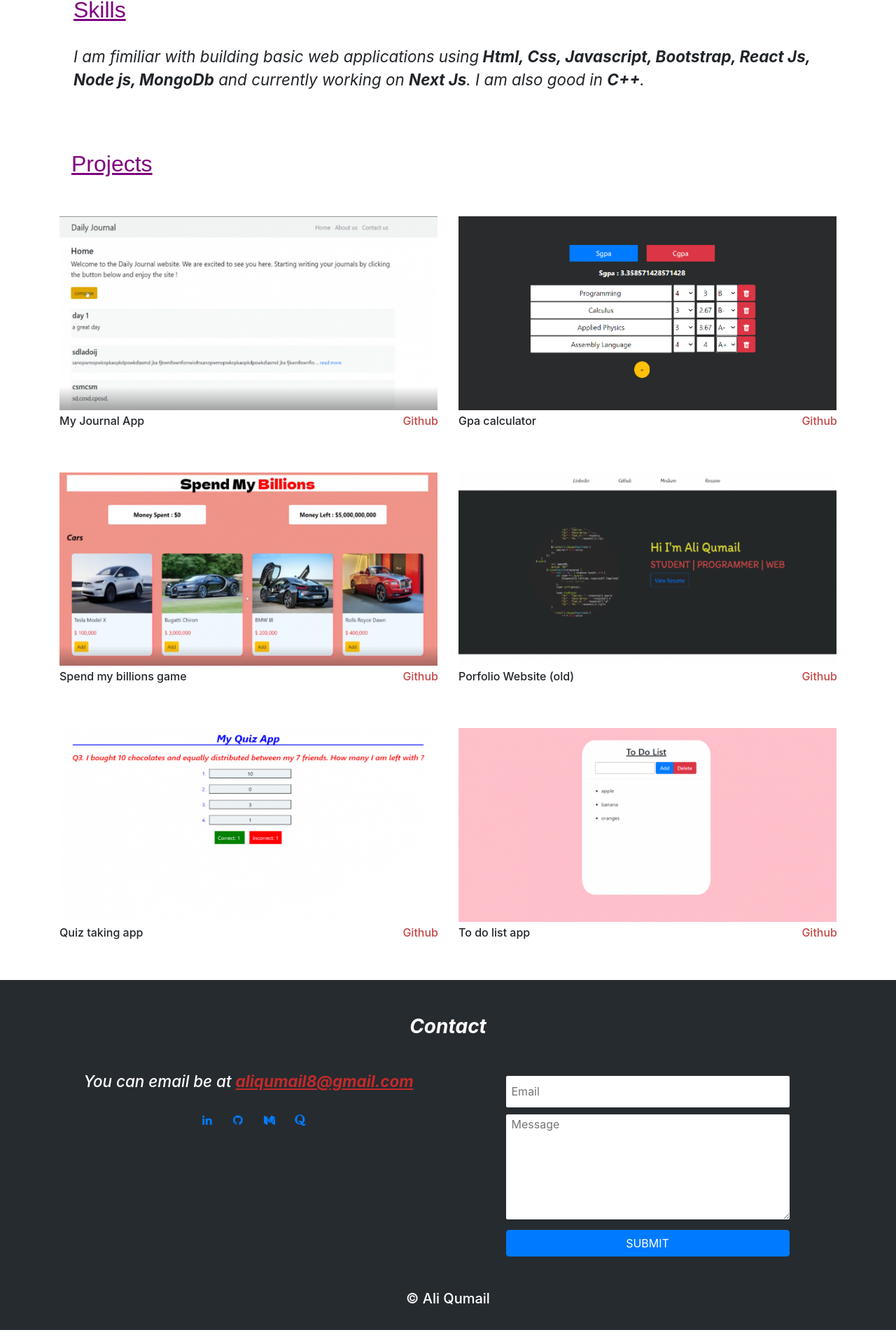
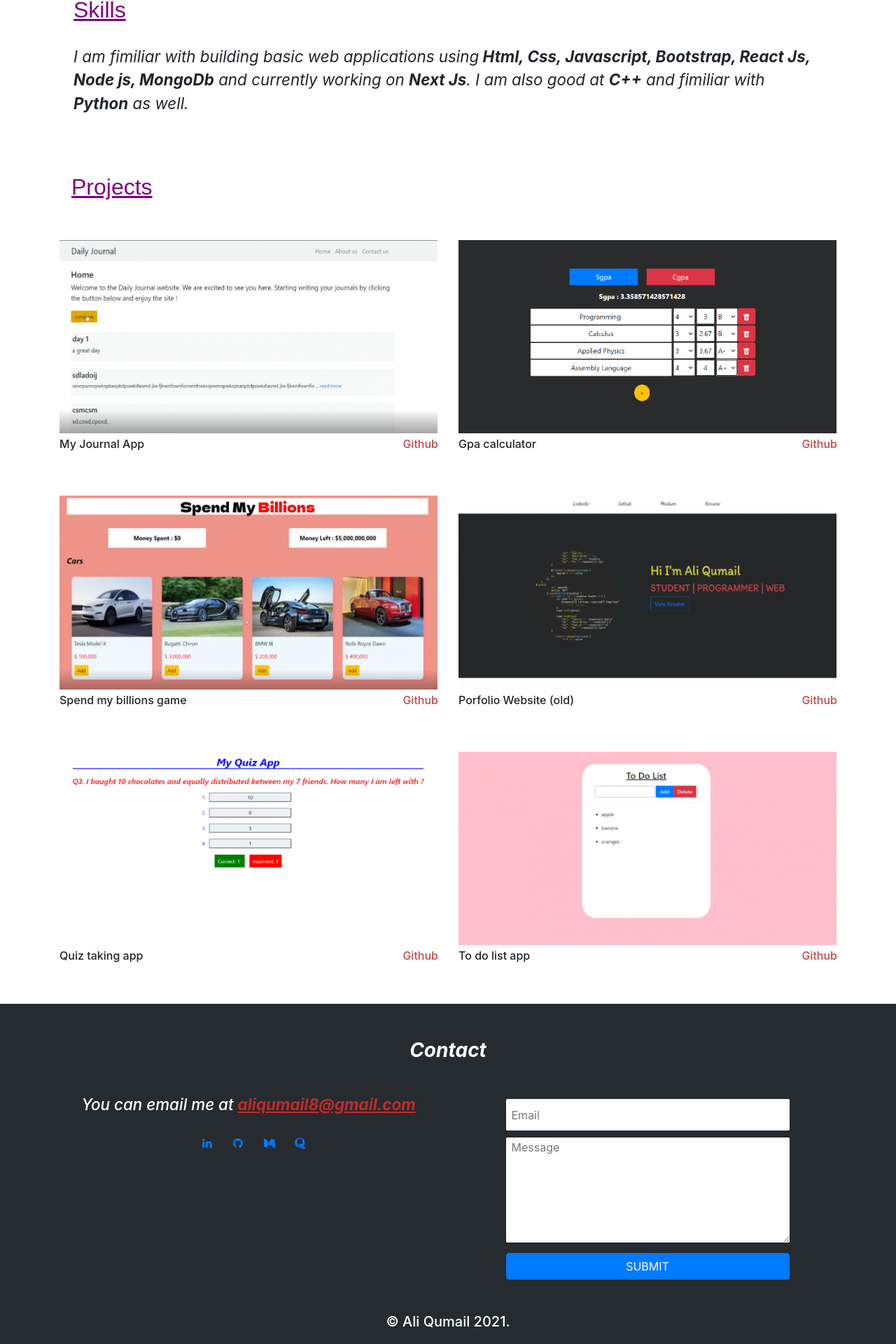
Before and after one commit to AliQumail/portfolio-nextjs, a Next.js app: page / in a window 1280 px wide. Shown: the part 1038-2958 px from the top of the page at 70% size. Built offline with nearby package versions, Linux system fonts and the light colour scheme; a web font is replaced by a local one.

Commit message:
minor fixes

```diff
--- a/components/Contact.js
+++ b/components/Contact.js
@@ -10,7 +10,7 @@ export default function Contact() {
           <div className="col-lg-6 col-md-6 col-sm-12 justify-content-center">
 
             <h6 className={styles.email}>
-              You can email be at{" "}
+              You can email me at{" "}
               <text className={styles.emailAddress}>aliqumail8@gmail.com</text>
             </h6>
 
@@ -57,7 +57,7 @@ export default function Contact() {
           </div>
         </div>
       </div>
-      <h5 className="mt-5">© Ali Qumail</h5>
+      <h5 className="mt-5">© Ali Qumail 2021.</h5>
     </div>
   );
 }
--- a/components/Education.js
+++ b/components/Education.js
@@ -14,7 +14,7 @@ export default function Education(){
           <h3 className={styles.heading}>Skills</h3>
            <p className={styles.para}> I am fimiliar with building basic web applications
            using<b> Html, Css, Javascript, Bootstrap, React Js, Node js, MongoDb</b> and currently
-           working on <b>Next Js</b>. I am also good in <b>C++</b>.
+           working on <b>Next Js</b>. I am also good at <b>C++</b> and fimiliar with <b>Python</b> as well.
           </p>
         </div>
         </div>
--- a/components/Intro.js
+++ b/components/Intro.js
@@ -57,7 +57,12 @@ function Intro() {
             <a className={styles.link} href="#projectsSection">
               Projects
             </a>
-            <a className={styles.link} href="/Resume.pdf">
+            <a
+              className={styles.link}
+              href="/Resume.pdf"
+              target="_blank"
+              rel="noreferrer"
+            >
               Resume
             </a>
             <a className={styles.link} href="#contactSection">
```
